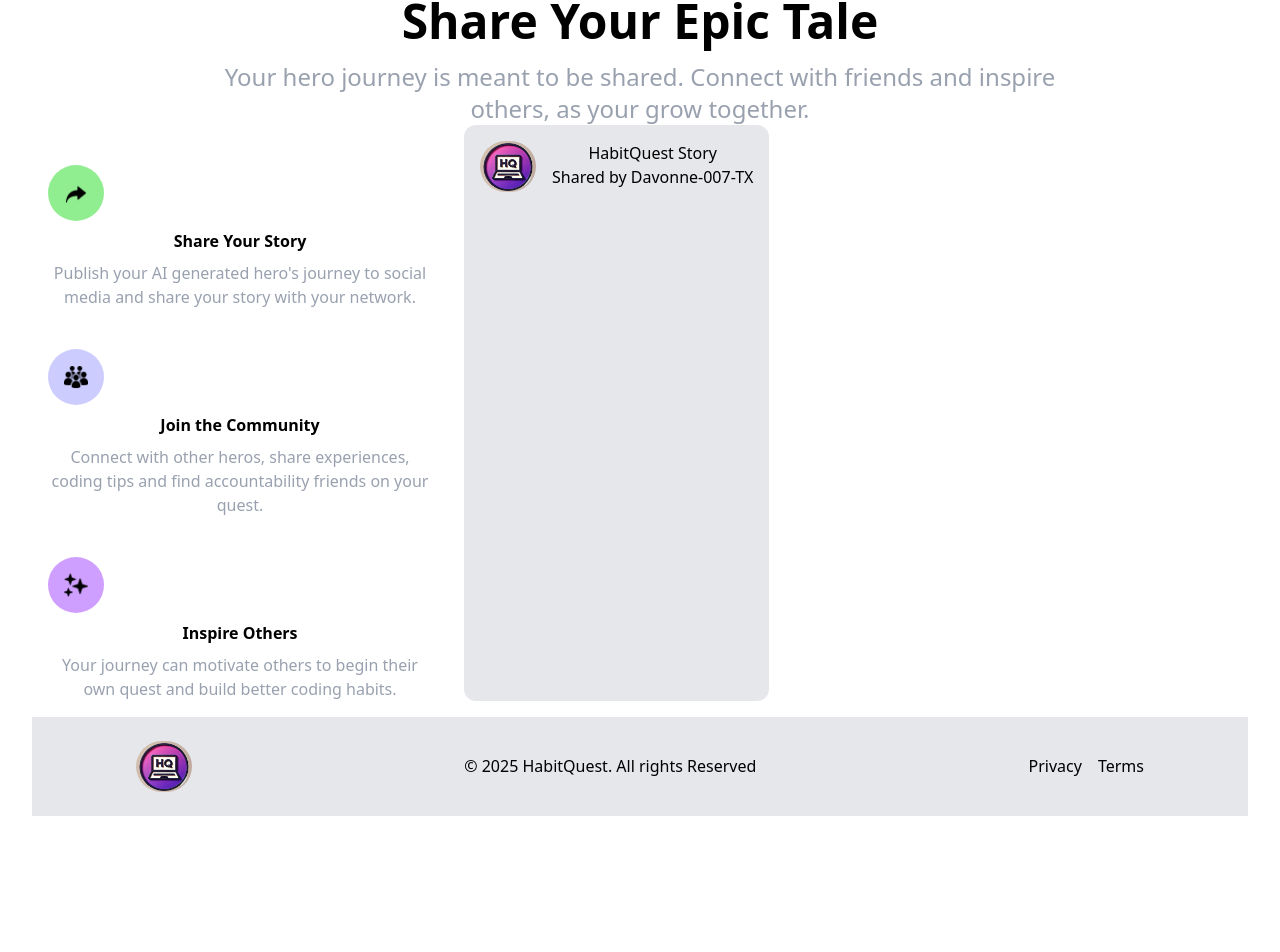
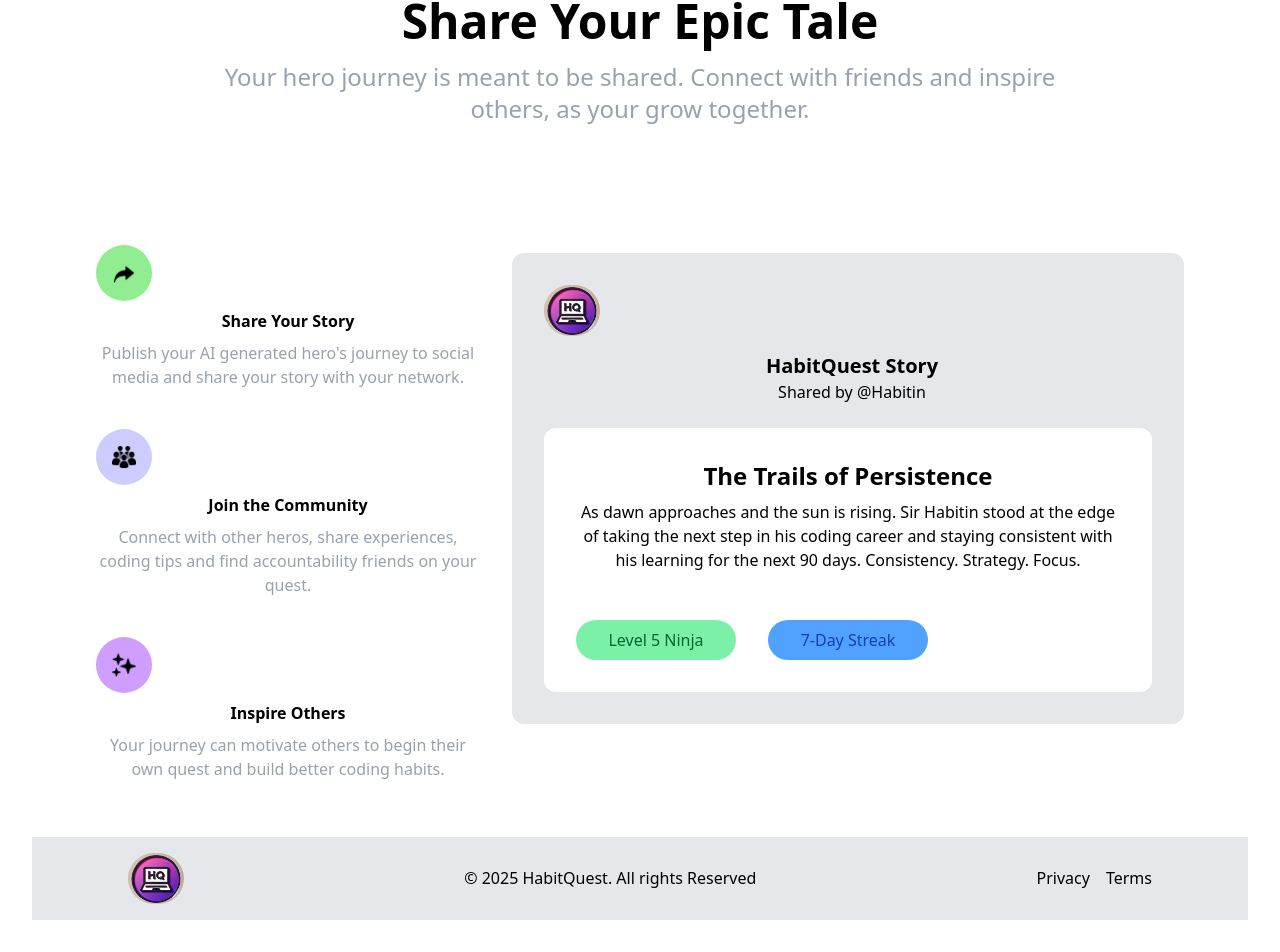
Before and after one commit to Davonne007-TX/habit-quest-collab, a React (Vite) app: page / in a window 1280 px wide. Shown: the part 2479-3431 px from the top of the page. Before the commit the page ends 3327 px from the top, so only its background shows below. Built offline with nearby package versions, Linux system fonts and the light colour scheme.

Commit message:
center section for Sharing Your Epic Tale, add buttons with styles

```diff
--- a/src/components/Footer.jsx
+++ b/src/components/Footer.jsx
@@ -3,7 +3,7 @@
 export default function Footer() {
   const logo = "./images/hq.png";
   return (
-    <footer className="bg-gray-200 p-6 flex flex-col md:flex-row justify-between items-center text-center gap-4">
+    <footer className="bg-gray-200 p-4 flex flex-col md:flex-row justify-between items-center text-center gap-4">
       <Image
         image={logo}
         imageStyles={"w-14 rounded-full md:ml-20"}
--- a/src/components/HabitQuestStory.jsx
+++ b/src/components/HabitQuestStory.jsx
@@ -1,17 +1,38 @@
+import Button from "./Button";
 import Image from "./Image";
 
 export default function HabitQuestStory() {
+  const user = "Shared by @Habitin";
+  const consecutive = `As dawn approaches and the sun is rising. Sir Habitin stood at the edge of taking the next
+  step in his coding career and staying consistent with his learning for the next 90 days. Consistency. Strategy. Focus. `;
+
   return (
-    <section className="max-w-4xl bg-gray-200 rounded-xl p-4">
-      <div className="flex gap-4">
+    <section className="max-w-xl md:max-w-2xl items-center bg-gray-200 rounded-xl p-8 mt-8">
+      <div className="flex flex-col gap-4 ml">
         <Image
           image="/images/hq.png"
           imageStyles="w-14 rounded-full"
           alt="Logo, Laptop with HQ on the screen with purple background, Image generated by Chatgpt"
         />
-        <div className="flex flex-col">
-          <h1>HabitQuest Story</h1>
-          <p>Shared by Davonne-007-TX</p>
+        <div className="flex flex-col ml-2">
+          <h1 className="text-xl font-semibold">HabitQuest Story</h1>
+          <p>{user}</p>
+        </div>
+
+        <div className="bg-white p-8 flex gap-2 mt-2 flex-col rounded-xl ">
+          <h2 className="font-bold text-2xl">The Trails of Persistence</h2>
+          <p>{consecutive}</p>
+
+          <div className="flex flex-row gap-8 mt-10">
+            <Button
+              btnTxt={"Level 5 Ninja"}
+              btnStyles="bg-green-300 p-2  w-40 rounded-full text-green-800"
+            />
+            <Button
+              btnTxt="7-Day Streak"
+              btnStyles="bg-blue-400 p-2 w-40  rounded-full text-blue-800"
+            />
+          </div>
         </div>
       </div>
     </section>
--- a/src/components/LegendaryTale.jsx
+++ b/src/components/LegendaryTale.jsx
@@ -27,7 +27,7 @@
   ];
 
   return (
-    <section>
+    <section className="mt-10">
       {shareYourLegendaryTale.map((tale) => (
         <WhatWeOffer
           key={tale.id}
--- a/src/components/PersonalQuest.jsx
+++ b/src/components/PersonalQuest.jsx
@@ -28,7 +28,7 @@
         <QuestUnfolds />
 
         <CustomHeading heading={share} text={hero} />
-        <div className="flex flex-col md:flex-row gap-8">
+        <div className="flex flex-col justify-center items-center lg:flex-row gap-8 py-10">
           <LegendaryTale />
           <HabitQuestStory />
         </div>
```
